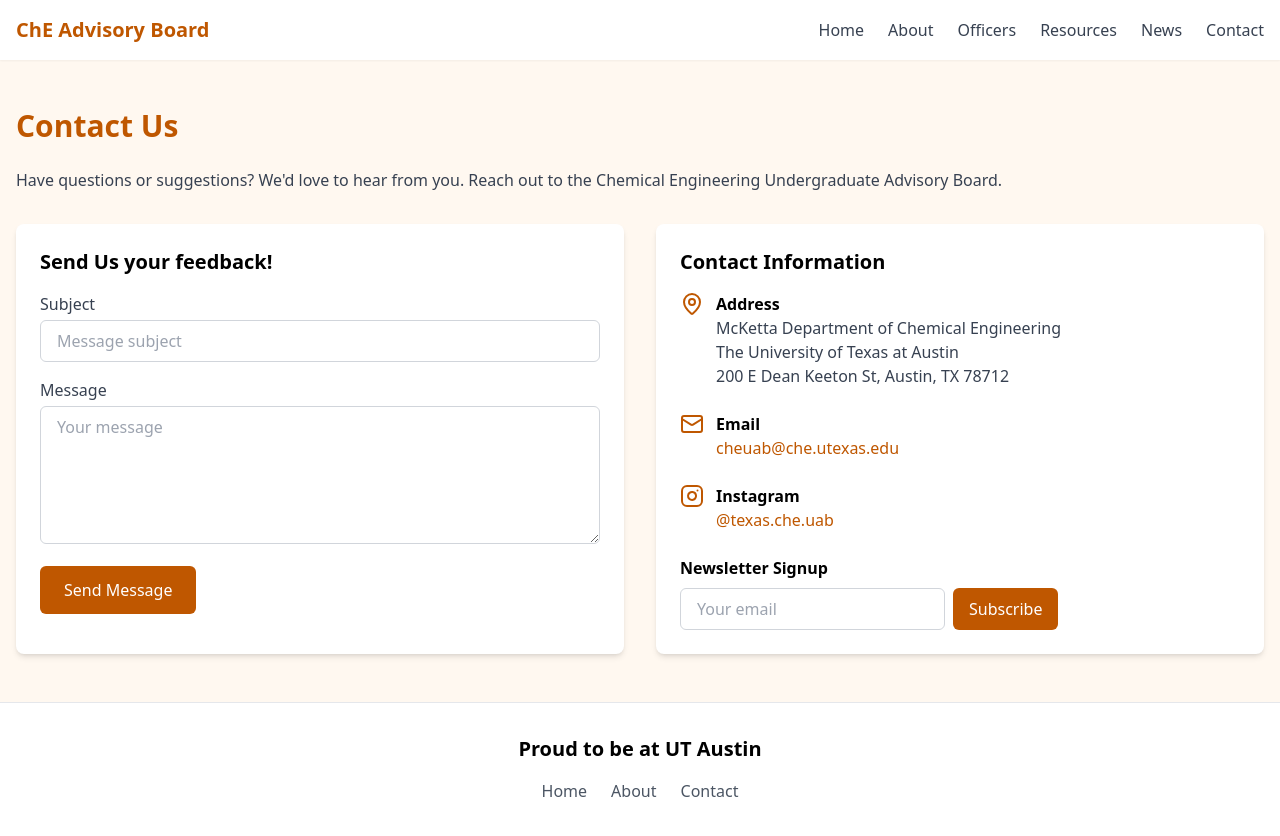
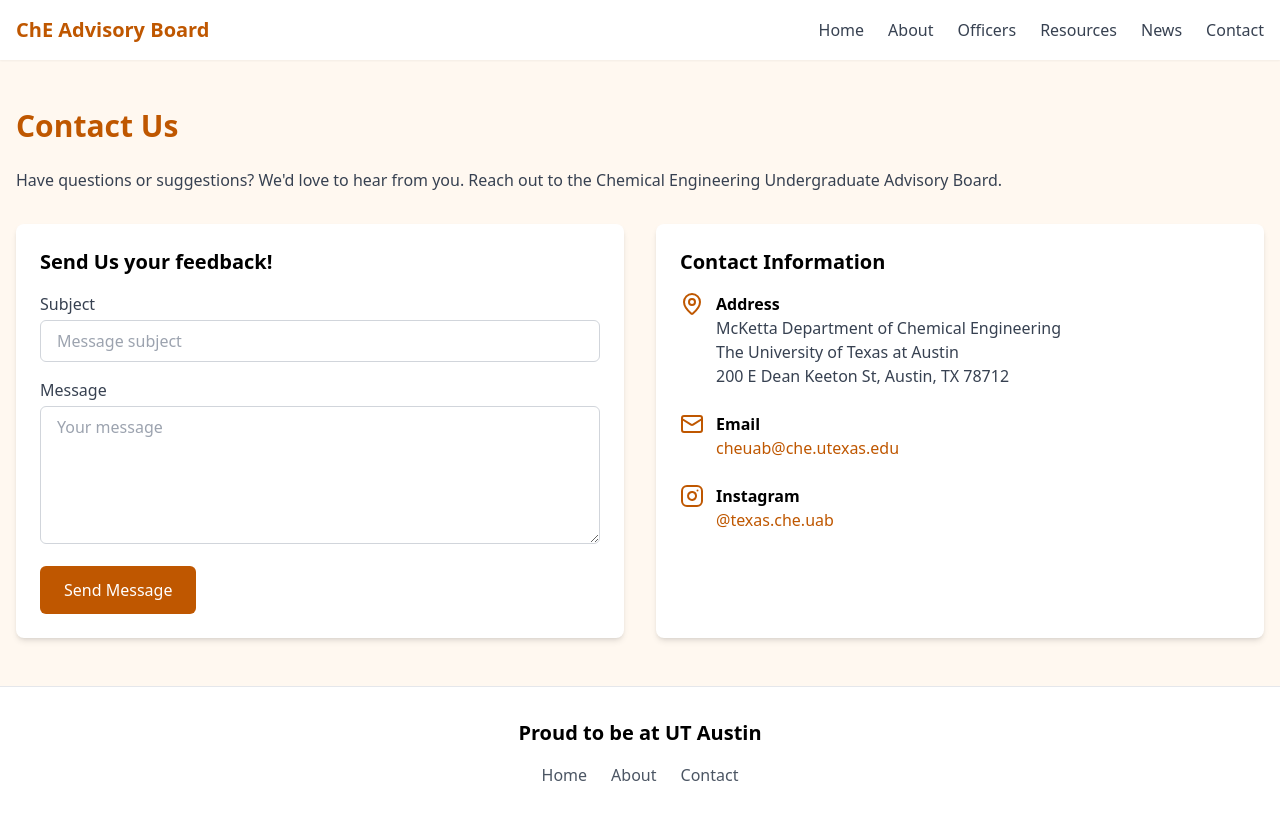
Before and after one commit to cheuab/texas, a React (Vite) app: page /contact in a window 1280 px wide. Shown: the top 836 px of the page. Built offline with nearby package versions, Linux system fonts and the light colour scheme.

Commit message:
external links and edits

```diff
--- a/src/components/GetStarted.tsx
+++ b/src/components/GetStarted.tsx
@@ -14,7 +14,7 @@
           <div className="bg-gray-100 p-6 rounded-lg shadow text-center">
             <h3 className="text-xl font-semibold mb-2">Keep updated</h3>
             <p className="mb-4">Join our Slack to stay informed on exciting things happening in the department.</p>
-            <a href="https://join.slack.com/t/texasuab/shared_invite/zt-2uv8xbwno-q5ySBfUtWfNWl2RCA3mTVQ" className="inline-block bg-[#BF5700] text-white px-4 py-2 rounded">Newsletter</a>
+            <a href="https://join.slack.com/t/texasuab/shared_invite/zt-2uv8xbwno-q5ySBfUtWfNWl2RCA3mTVQ" className="inline-block bg-[#BF5700] text-white px-4 py-2 rounded">Slack</a>
           </div>
           <div className="bg-gray-100 p-6 rounded-lg shadow text-center">
             <h3 className="text-xl font-semibold mb-2">Attend Events</h3>
--- a/src/pages/ContactPage.tsx
+++ b/src/pages/ContactPage.tsx
@@ -61,13 +61,6 @@
                 <a href="#" className="text-[#BF5700] hover:underline">@texas.che.uab</a>
               </div>
             </div>
-            <div>
-              <h3 className="font-semibold mb-2">Newsletter Signup</h3>
-              <form className="flex flex-col md:flex-row gap-2">
-                <input type="email" placeholder="Your email" className="px-4 py-2 border border-gray-300 rounded-md focus:outline-none focus:ring-2 focus:ring-[#BF5700]" />
-                <button type="submit" className="px-4 py-2 bg-[#BF5700] text-white rounded-md hover:bg-[#A64A00] transition-colors">Subscribe</button>
-              </form>
-            </div>
           </div>
         </div>
       </div>
--- a/src/pages/ResourcesPage.tsx
+++ b/src/pages/ResourcesPage.tsx
@@ -56,16 +56,16 @@
     icon: <GraduationCapIcon className="w-8 h-8 text-[#BF5700]" />,
     resources: [{
       name: 'Department Website',
-      link: '#'
+      link: 'https://che.utexas.edu'
     }, {
       name: 'Faculty and Staff Directory',
-      link: '#'
+      link: 'https://che.utexas.edu/people/faculty'
     }, {
       name: 'Degree Requirements',
-      link: '#'
+      link: 'https://catalog.utexas.edu/undergraduate/engineering/degrees-and-programs/bs-chemical-engineering/'
     }, {
       name: 'Course Descriptions',
-      link: '#'
+      link: 'https://catalog.utexas.edu/general-information/coursesatoz/che/'
     }]
   }];
   return <div className="container mx-auto px-4 py-12">
```
